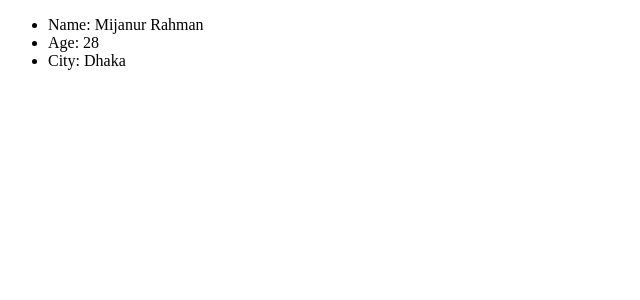
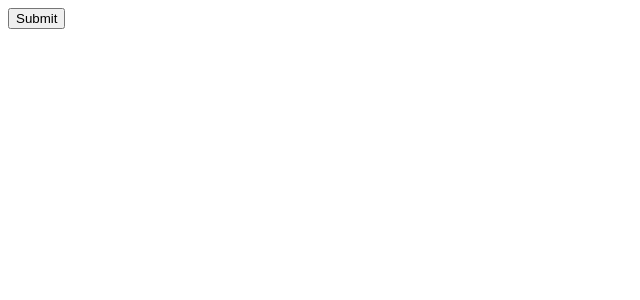
Before and after one commit to mijanConnect/LearnReact, a React (Vite) app: page / in a window 1280 px wide. Shown: the top 300 px of the page, without its empty margins (0-640 px from the left). Built offline with nearby package versions, Linux system fonts and the light colour scheme.

Commit message:
Props Function Passing

```diff
--- /dev/null
+++ b/src/component/HeroFunction.jsx
@@ -0,0 +1,9 @@
+const HeroFunction = (props) => {
+    return (
+        <div>
+            <button onClick={props.ChildBtnClick}>Submit</button>
+        </div>
+    );
+};
+
+export default HeroFunction;
--- a/src/main.jsx
+++ b/src/main.jsx
@@ -1,10 +1,9 @@
 import { StrictMode } from 'react'
 import { createRoot } from 'react-dom/client'
-import PropsPassingData from './pages/PropsPassingData'
-import PropsPassingObjects from './pages/PropsPassingObjects'
+import PropsPassingFunction from './pages/PropsPassingFunction'
 
 createRoot(document.getElementById('root')).render(
   <StrictMode>
-    <PropsPassingObjects/>
+    <PropsPassingFunction/>
   </StrictMode>,
 )
--- /dev/null
+++ b/src/pages/PropsPassingFunction.jsx
@@ -0,0 +1,15 @@
+import HeroFunction from "../component/HeroFunction";
+
+const PropsPassingFunction = () => {
+
+    const BtnClick=()=>{
+        alert("Say Hello!");
+    }
+    return (
+        <div>
+            <HeroFunction ChildBtnClick={BtnClick}/>
+        </div>
+    );
+};
+
+export default PropsPassingFunction;
```
